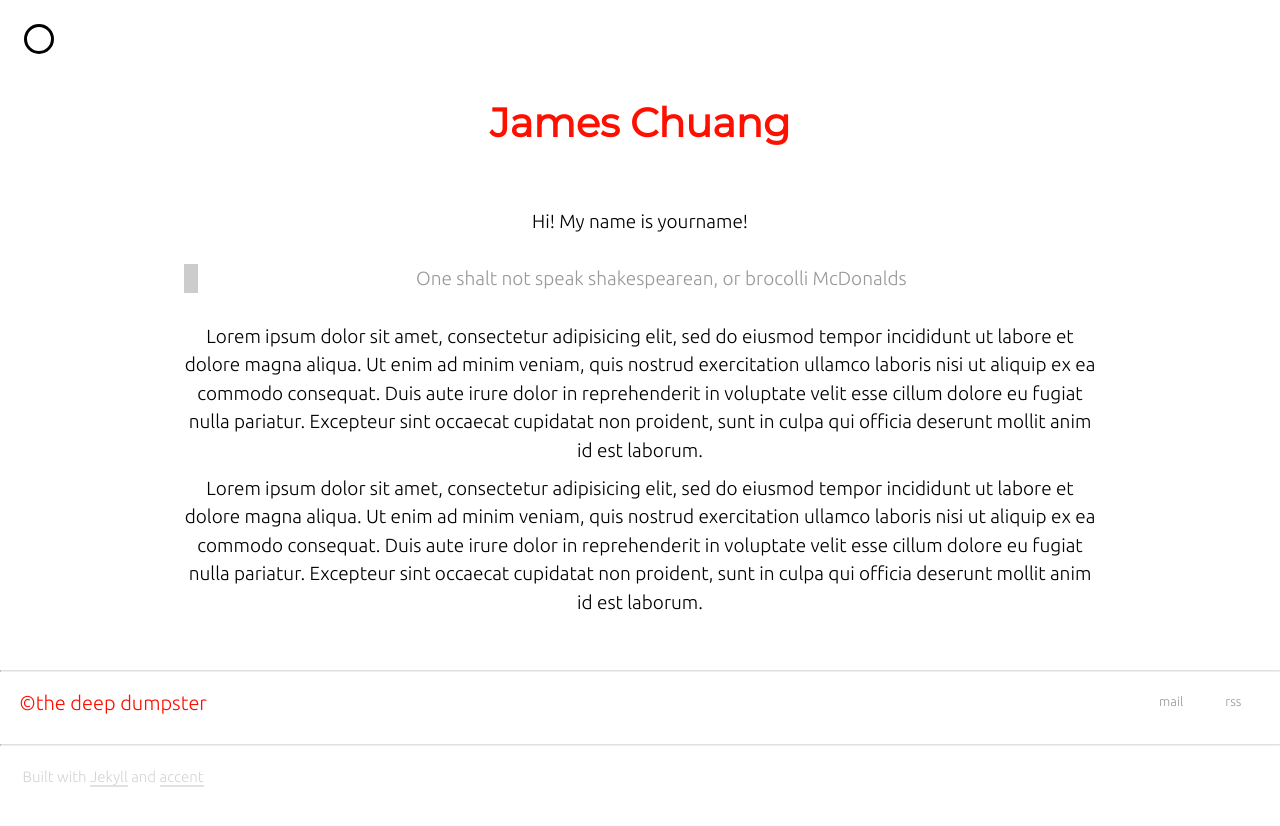
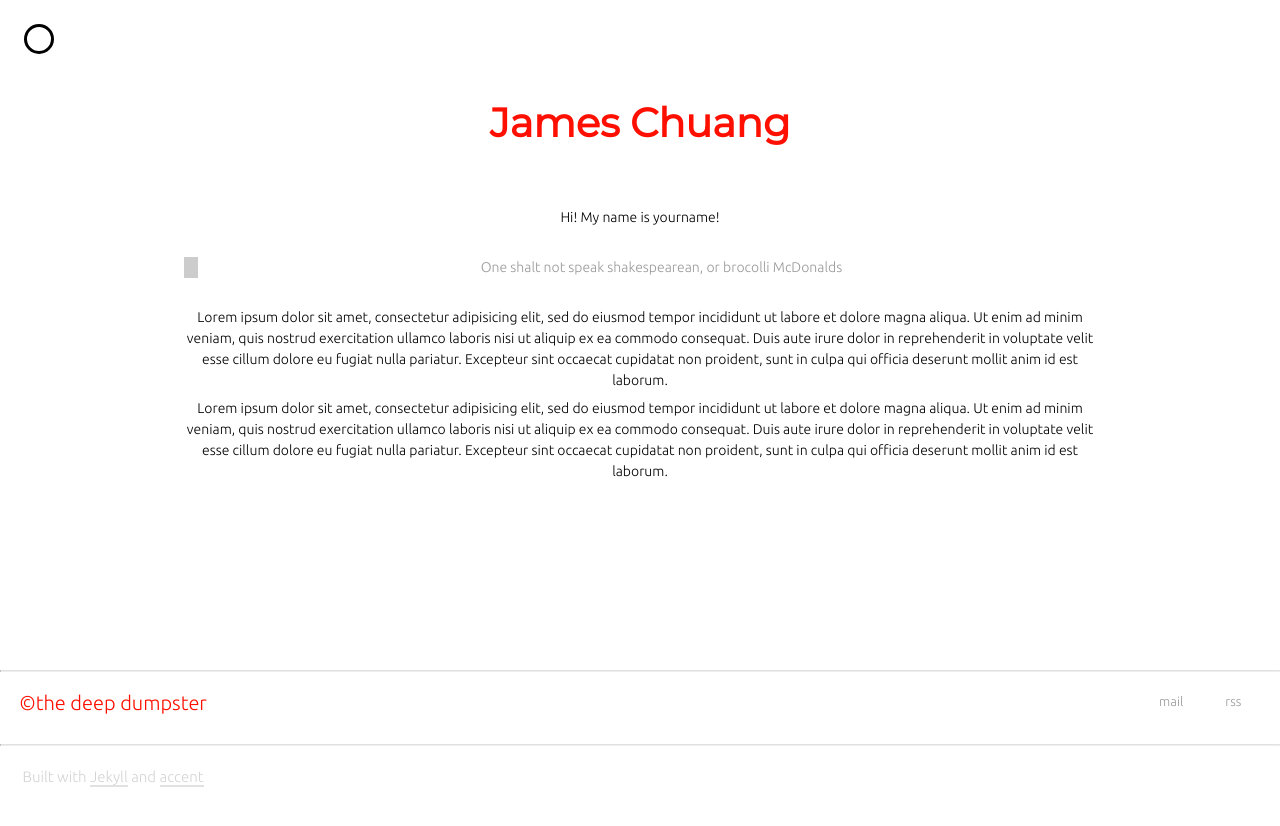
Before and after one commit to james-chuang/OLD-james-chuang.github.io, a Jekyll site: the page built from about.markdown, in a window 1280 px wide. Shown: the top 826 px of the page. Built offline with Jekyll 4.4.1, drawn with Linux system fonts in a browser that asks for light colours; nearby versions of some CDN libraries.

Commit message:
Change paragraph font size from 19 to 14.

```diff
--- a/_sass/_typography.scss
+++ b/_sass/_typography.scss
@@ -44,7 +44,7 @@
         font-size: 20px;
     }
     p {
-        font-size: 19px;
+        font-size: 14px;
         margin: $base-spacing/3 0;
         font-weight: lighter;
     }
```
